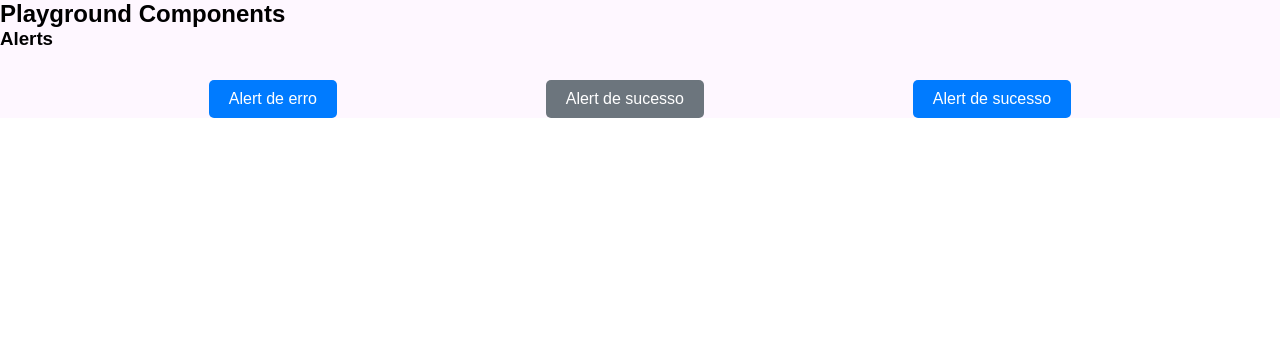
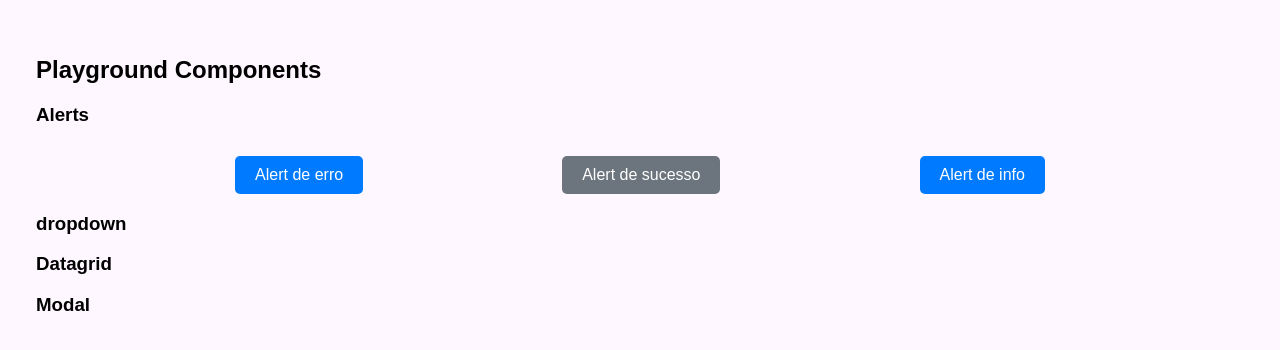
Before and after one commit to umrodrigues/components_playground, a Next.js app: page / in a window 1280 px wide. Shown: the top 350 px of the page. Built offline with nearby package versions, Linux system fonts and the light colour scheme.

Commit message:
fix: adjust font

```diff
--- a/package.json
+++ b/package.json
@@ -9,10 +9,12 @@
     "lint": "next lint"
   },
   "dependencies": {
+    "lucide-react": "^0.475.0",
     "next": "15.1.7",
     "pnpm": "^10.3.0",
     "react": "^19.0.0",
     "react-dom": "^19.0.0",
+    "react-dropdown-select": "^4.11.4",
     "sass": "^1.84.0"
   },
   "devDependencies": {
--- a/src/app/Page.module.scss
+++ b/src/app/Page.module.scss
@@ -1,3 +1,13 @@
-.page{
+html, body {
+    height: 100%;
+    margin: 0;
+    padding: 0;
+  }
+
+  .page {
+    display: flex;
+    flex-direction: column;
+    min-height: 100vh;
     background-color: #fef7ff;
-}
+
+  }
--- a/src/app/layout.tsx
+++ b/src/app/layout.tsx
@@ -1,22 +1,3 @@
-import type { Metadata } from "next";
-import { Geist, Geist_Mono } from "next/font/google";
-import "./globals.css";
-
-const geistSans = Geist({
-  variable: "--font-geist-sans",
-  subsets: ["latin"],
-});
-
-const geistMono = Geist_Mono({
-  variable: "--font-geist-mono",
-  subsets: ["latin"],
-});
-
-export const metadata: Metadata = {
-  title: "Create Next App",
-  description: "Generated by create next app",
-};
-
 export default function RootLayout({
   children,
 }: Readonly<{
@@ -24,7 +5,7 @@ export default function RootLayout({
 }>) {
   return (
     <html lang="en">
-      <body className={`${geistSans.variable} ${geistMono.variable}`}>
+      <body style={{ fontFamily: 'sans-serif' }}>
         {children}
       </body>
     </html>
--- a/src/components/alert/Alert.module.scss
+++ b/src/components/alert/Alert.module.scss
@@ -5,7 +5,7 @@
     cursor: pointer;
     transition: opacity 0.3s ease-in-out;
     position: fixed;
-    bottom: 20px;
+    top: 20px;
     left: 50%;
     transform: translateX(-50%);
     max-width: 90%;
--- a/src/components/alert/alert.tsx
+++ b/src/components/alert/alert.tsx
@@ -3,10 +3,10 @@
 import { useEffect, useState } from "react";
 import styles from "./Alert.module.scss";
 
-type AlertProps = {
+interface AlertProps {
   message: string;
   type: "success" | "error" | "info";
-};
+}
 
 export default function Alert({ message, type }: AlertProps) {
   const [visible, setVisible] = useState(true);
--- a/src/components/button/button.tsx
+++ b/src/components/button/button.tsx
@@ -2,11 +2,11 @@
 
 import styles from "./Button.module.scss";
 
-type ButtonProps = {
+interface ButtonProps {
   text: string;
   variant: "primary" | "secondary";
   onClick: () => void;
-};
+}
 
 export default function Button({ text, variant, onClick }: ButtonProps) {
   return (
--- /dev/null
+++ b/src/components/dropdown/dropdown.tsx
@@ -0,0 +1,32 @@
+import Select from 'react-dropdown-select';
+import { useState } from 'react';
+import { ChevronDown } from 'lucide-react'; // Importando ícone
+import styles from './Dropdown.module.scss';
+
+interface Option {
+  id: number;
+  name: string;
+}
+
+export default function Dropdown() {
+  const [selectedValues, setSelectedValues] = useState<Option[]>([]);
+
+  const options: Option[] = [
+    { id: 1, name: 'Leanne Graham' },
+    { id: 2, name: 'Ervin Howell' }
+  ];
+
+  return (
+    <div className={styles['select-container']}>
+      <Select
+        options={options}
+        labelField="name"
+        valueField="id"
+        onChange={(values: Option[]) => setSelectedValues(values)}
+        values={selectedValues}
+        className={styles['react-dropdown-select']}
+        dropdownRenderer={() => <ChevronDown className={styles.chevron} size={20} />}
+      />
+    </div>
+  );
+}
--- a/src/components/playground/Playground.module.scss
+++ b/src/components/playground/Playground.module.scss
@@ -1,5 +1,7 @@
 .playground{
     background-color: #fef7ff;
+    height: 100%;
+    padding: 36px;
 }
 .alerts{
     margin-top: 30px;
--- a/src/components/playground/playground.tsx
+++ b/src/components/playground/playground.tsx
@@ -3,6 +3,7 @@ import { useState } from "react";
 import Alert from "@/components/alert/alert";
 import Button from "@/components/button/button";
 import styles from './Playground.module.scss'
+import Dropdown from "../dropdown/dropdown";
 
 export default function Playground() {
   const [showAlert, setShowAlert] = useState(false);
@@ -36,13 +37,21 @@ export default function Playground() {
         {showAlertSuccess && <Alert message="Há receitas que ferem as restrições desta turma, considere realizar alterações nas receitas em destaque!" type="success" />}
 
         <Button
-        text="Alert de sucesso"
+        text="Alert de info"
         variant="primary"
         onClick={() => setShowAlertInfo(true)}
         />
 
         {showAlertInfo && <Alert message="Há receitas que ferem as restrições desta turma, considere realizar alterações nas receitas em destaque!" type="info" />}
         </div>
+
+        <h3>dropdown</h3>
+
+        {/* <Dropdown/> */}
+        <h3>Datagrid</h3>
+
+        <h3>Modal</h3>
+
         </div>
 
     </>
```
Also changed, not shown: src/components/dropdown/Dropdown.module.scss (added, +52 -0 lines), 1 other file (tests, documents, lock files or other folders).
